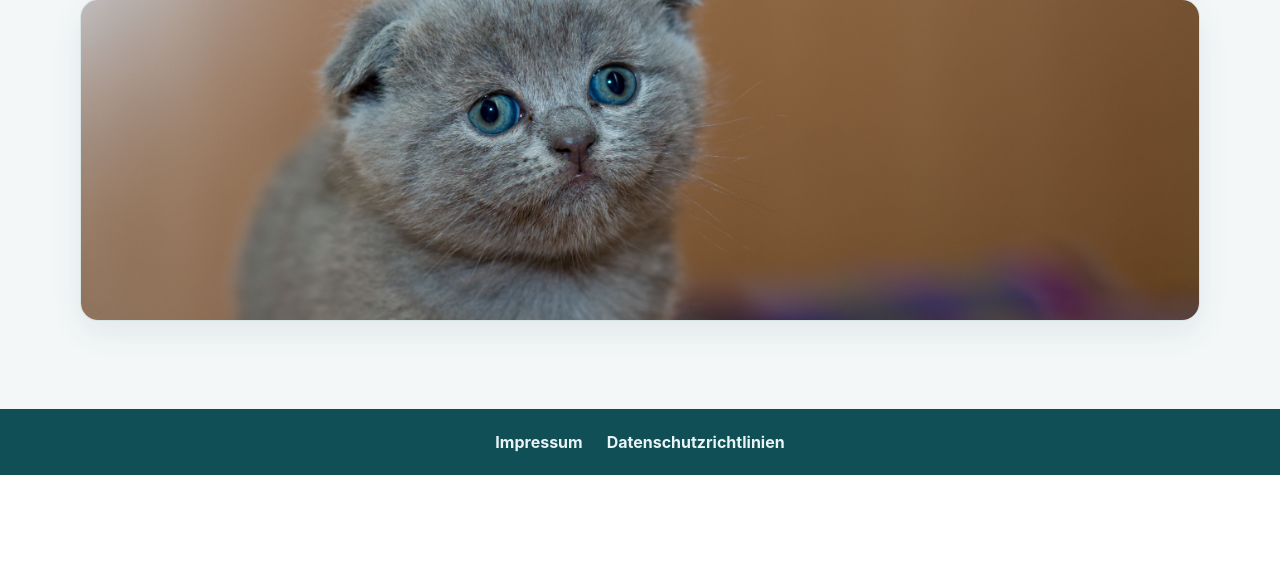
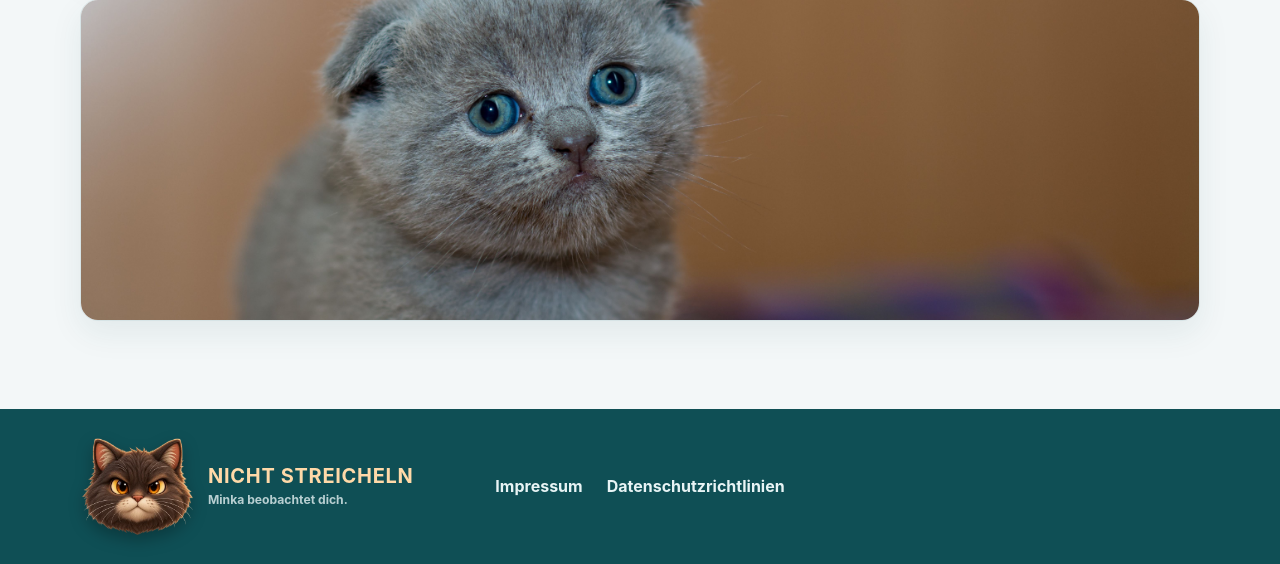
Before and after one commit to GFN-Svend/ScrumPraxisProjekt, a Flask app: page / in a window 1280 px wide. Shown: the part 3668-4232 px from the top of the page. Before the commit the page ends 4143 px from the top, so only its background shows below. Run offline with Flask 3, Linux system fonts and the light colour scheme; data comes from the database, SQL or seed files in the repository.

Commit message:
Versteckten Katzen Zugang im Footer eingebaut

```diff
--- /dev/null
+++ b/app/static/footer_easter_egg.js
@@ -0,0 +1,56 @@
+(() => {
+  "use strict";
+
+  const trigger = document.querySelector(".easter-egg-link");
+  const catImage = trigger?.querySelector(".cat-head");
+  const message = trigger?.querySelector(".easter-message");
+  if (!trigger || !catImage || !message) return;
+
+  const states = [
+    { src: trigger.dataset.catCalm, alt: "Minkas Katzenkopf mit misstrauischem Blick", text: "Minka beobachtet dich." },
+    { src: trigger.dataset.catAnnoyed, alt: "Minkas Katzenkopf mit genervtem Blick", text: "Minka wird langsam ungeduldig." },
+    { src: trigger.dataset.catAngry, alt: "Minkas Katzenkopf mit wütendem Blick", text: "Sie hat dich gewarnt …" },
+    { src: trigger.dataset.catFurious, alt: "Minkas Katzenkopf mit sehr wütendem Blick", text: "Jetzt reicht es Minka!" },
+  ];
+
+  let stage = 0;
+  let openingTimer = null;
+
+  function preloadStage(index) {
+    if (!states[index]) return;
+    const preload = new Image();
+    preload.src = states[index].src;
+  }
+
+  function showStage(nextStage) {
+    stage = nextStage;
+    const state = states[stage];
+    catImage.src = state.src;
+    catImage.alt = state.alt;
+    message.textContent = state.text;
+    trigger.dataset.stage = String(stage);
+    trigger.classList.remove("is-reacting");
+    window.requestAnimationFrame(() => trigger.classList.add("is-reacting"));
+    preloadStage(stage + 1);
+  }
+
+  trigger.addEventListener("animationend", () => {
+    trigger.classList.remove("is-reacting");
+  });
+
+  trigger.addEventListener("click", (event) => {
+    if (event.button !== 0 || event.ctrlKey || event.metaKey || event.shiftKey || event.altKey) return;
+    event.preventDefault();
+    if (openingTimer !== null) return;
+
+    showStage(Math.min(stage + 1, states.length - 1));
+    if (stage === states.length - 1) {
+      trigger.setAttribute("aria-label", "Minka ist sauer – Katzenspiel wird geöffnet");
+      openingTimer = window.setTimeout(() => {
+        window.location.assign(trigger.href);
+      }, 1200);
+    }
+  });
+
+  preloadStage(1);
+})();
--- a/app/templates/base.html
+++ b/app/templates/base.html
@@ -18,6 +18,7 @@
 
     {% include "components/footer.html" %}
 
+    <script src="{{ url_for('static', filename='footer_easter_egg.js') }}" defer></script>
     <script>
       document.addEventListener("DOMContentLoaded", () => {
         const searchForm = document.querySelector(".search-form");
--- a/app/templates/components/footer.html
+++ b/app/templates/components/footer.html
@@ -1,4 +1,27 @@
 <footer class="site-footer">
+  <div class="footer-inner">
+    <a
+      class="easter-egg-link"
+      href="{{ url_for('main.tic_tac_toe') }}"
+      aria-label="Minka nicht streicheln"
+      aria-describedby="minka-warning"
+      data-cat-calm="{{ url_for('static', filename='img/minka-calm.webp') }}"
+      data-cat-annoyed="{{ url_for('static', filename='img/minka-annoyed.webp') }}"
+      data-cat-angry="{{ url_for('static', filename='img/minka-angry.webp') }}"
+      data-cat-furious="{{ url_for('static', filename='img/minka-furious.webp') }}"
+    >
+      <img
+        class="cat-head"
+        src="{{ url_for('static', filename='img/minka-calm.webp') }}"
+        alt="Minkas Katzenkopf mit misstrauischem Blick"
+        width="128"
+        height="128"
+      />
+      <span class="easter-warning" id="minka-warning">
+        <strong>Nicht streicheln</strong>
+        <small class="easter-message" aria-live="polite">Minka beobachtet dich.</small>
+      </span>
+    </a>
     <nav aria-label="Rechtliche Informationen">
       <ul>
         <li><a href="{{ url_for('main.impressum') }}">Impressum</a></li>
@@ -7,4 +30,5 @@
         </li>
       </ul>
     </nav>
+  </div>
 </footer>
```
Lines whose indentation alone changed are shown as unchanged.
